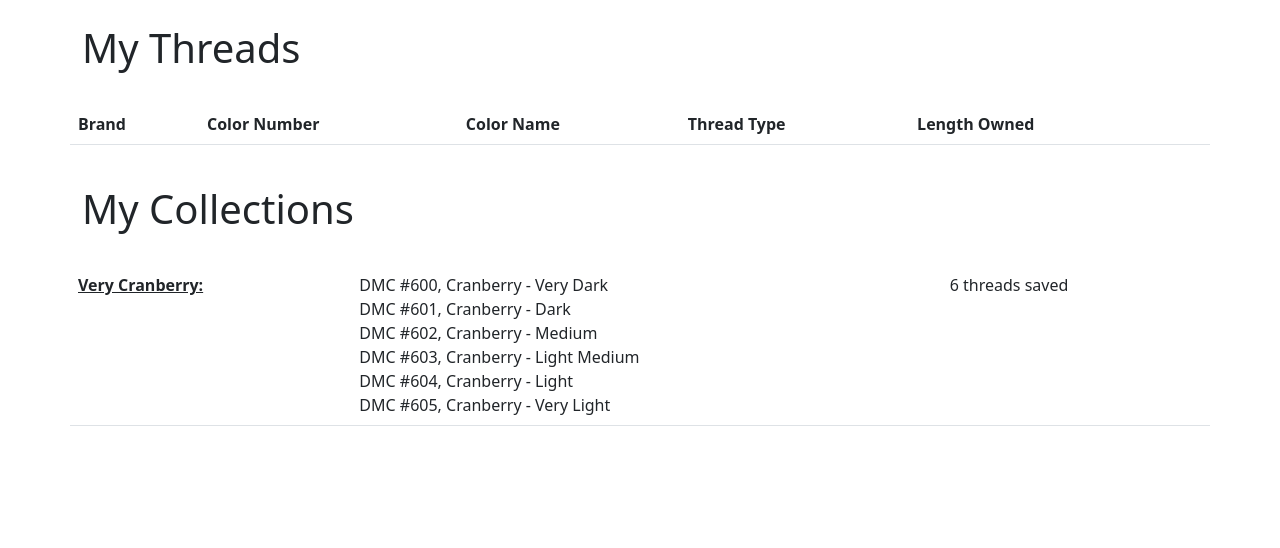
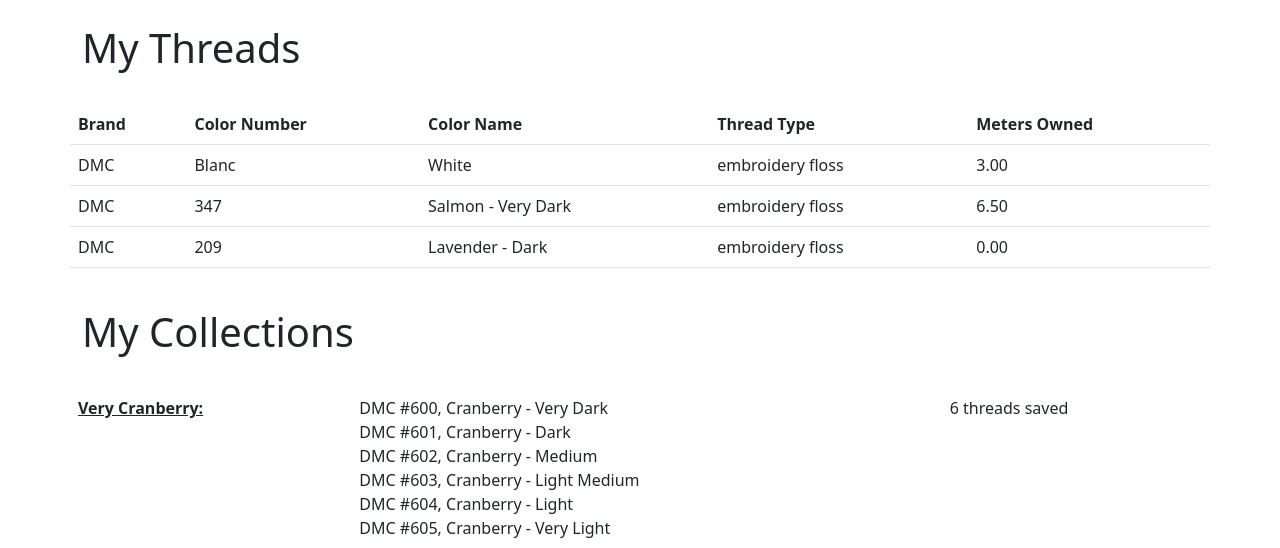
Before and after one commit to lisyce/ThreadApp, a Django app: page / in a window 1280 px wide. Shown: the part 56-604 px from the top of the page. Run offline with Django 3.2, Linux system fonts and the light colour scheme; data comes from the database, SQL or seed files in the repository; lists and menus that the app fills with data are empty.

Commit message:
added OwnedThread model

```diff
--- a/code/thread/admin.py
+++ b/code/thread/admin.py
@@ -3,10 +3,14 @@
 
 # Register your models here
 class ThreadAdmin(admin.ModelAdmin):
-    list_display = ('brand', 'id_number', 'style', 'color_name', 'length_owned', 'added_by')
+    list_display = ('brand', 'id_number', 'style', 'color_name', 'added_by')
 
 class CollectionAdmin(admin.ModelAdmin):
     list_display = ('name', 'slug', 'added_by', 'status')
 
+class OwnedThreadAdmin(admin.ModelAdmin):
+    list_display = ('owned_by', 'owned_thread', 'length_owned')
+
 admin.site.register(models.Thread, ThreadAdmin)
 admin.site.register(models.Collection, CollectionAdmin)
+admin.site.register(models.OwnedThread, OwnedThreadAdmin)
--- a/code/thread/models.py
+++ b/code/thread/models.py
@@ -3,16 +3,10 @@
 from django.contrib.auth import get_user_model
 from django.urls import reverse
 
-import uuid
-
 def get_deleted_user():
     return get_user_model().objects.get_or_create(username='deleted')[0]
 
 class Thread (models.Model):
-
-    class OwnedManager(models.Manager):
-        def get_queryset(self):
-            return super().get_queryset().filter(length_owned__isnull=False)
 
     STYLES = (
         ('embroidery floss', 'Embroidery Floss'),
@@ -25,16 +19,26 @@
     #TODO make this validate numbers above 0
     id_number = models.CharField(max_length=20)
     color_name = models.CharField(max_length=250, null=True)
-    length_owned = models.DecimalField(max_digits=50, decimal_places=2, null=True)
     added_by = models.ForeignKey(User, on_delete=models.SET(get_deleted_user))
     objects = models.Manager() #default manager
-    owned_manager = OwnedManager()
 
     class Meta:
         ordering = ('brand',)
 
     def __str__(self):
-        return ('{0} {1} #{2}: {3}. {4} meters owned'.format(self.brand, self.style, self.id_number, self.color_name, self.length_owned))
+        return ('{0} {1} #{2}: {3}'.format(self.brand, self.style, self.id_number, self.color_name))
+
+
+class OwnedThread (models.Model):
+    owned_thread = models.ForeignKey(Thread, on_delete=models.CASCADE)
+    owned_by = models.ForeignKey(User, on_delete=models.CASCADE)
+    length_owned = models.DecimalField(max_digits=10, decimal_places=2)
+
+    class Meta:
+        ordering = ('owned_by',)
+
+    def __str__(self):
+        return self.owned_thread.__str__()
 
 class Collection (models.Model):
 
--- a/code/thread/templates/index.html
+++ b/code/thread/templates/index.html
@@ -19,21 +19,16 @@
                 <th>Color Number</th>
                 <th>Color Name</th>
                 <th>Thread Type</th>
-                <th>Length Owned</th>
-                <th></th>
+                <th>Meters Owned</th>
             </tr>
 
-            {% for thread in threads %}
+            {% for thread in owned_threads %}
                 <tr>
-                    <td>{{thread.brand}}</td>
-                    <td>{{thread.id_number}}</td>
-                    <td>{{thread.color_name}}</td>
-                    <td>{{thread.style}}</td>
-                    {% if thread.length_owned %}
-                        <td>{{thread.length_owned}} meters</td>
-                    {% else %}
-                        <td>N/A</td>
-                    {% endif %}
+                    <td>{{thread.owned_thread.brand}}</td>
+                    <td>{{thread.owned_thread.id_number}}</td>
+                    <td>{{thread.owned_thread.color_name}}</td>
+                    <td>{{thread.owned_thread.style}}</td>
+                    <td>{{thread.length_owned}}</td>
                 </tr>
             {% endfor %}
 
--- a/code/thread/views.py
+++ b/code/thread/views.py
@@ -6,8 +6,7 @@
 def home(request):
 
     all_threads = Thread.objects.all()
-    #only threads that are owned
-    owned_threads = Thread.owned_manager.all()
+    all_owned_threads = OwnedThread.objects.all()
 
     all_collections = Collection.objects.all().annotate(
         thread_count = Count('threads'),
@@ -15,7 +14,9 @@
     #all public collections in database
     public_collections = Collection.public_manager.all()
 
-    return render(request, 'index.html', {'threads' : owned_threads, 'collections' : all_collections})
+    return render(request, 'index.html', {'threads' : all_threads, 'collections' : all_collections,
+    'owned_threads': all_owned_threads})
+
 
 def collection_single(request, collection):
 
```
Also changed, not shown: code/db.sqlite3, code/thread/migrations/0016_remove_thread_length_owned.py (added), code/thread/migrations/0017_auto_20210101_1303.py (added), 1 other file.
